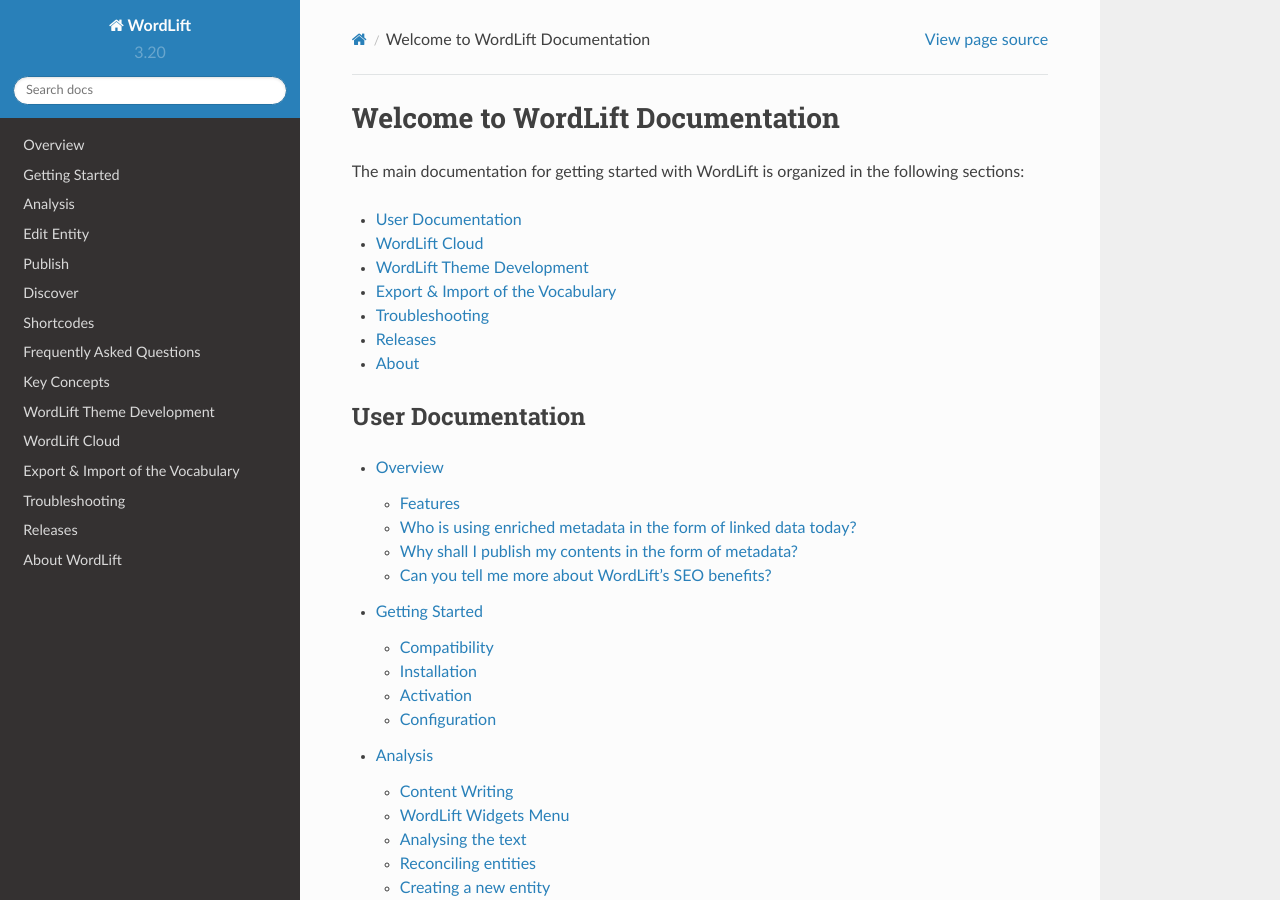
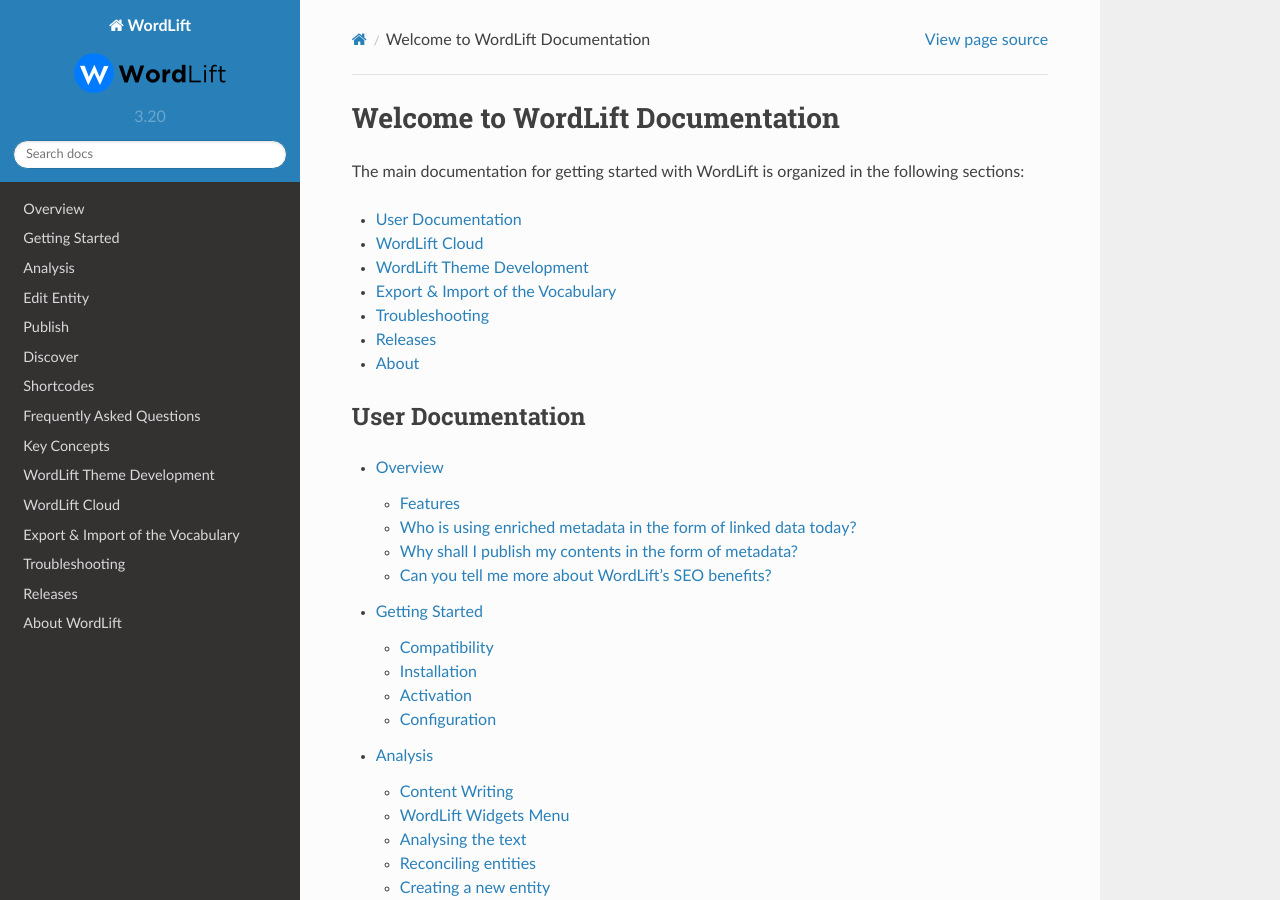
Before and after one commit to insideout10/wordlift-docs, a Sphinx documentation site: the page built from docs/index.rst, in a window 1280 px wide and 900 px high. Built offline with Sphinx 7.4.7 and the Read the Docs theme 2.0.0, drawn with Linux system fonts in a browser that asks for light colours.

Commit message:
adding the logo

```diff
--- a/docs/conf.py
+++ b/docs/conf.py
@@ -121,7 +121,7 @@
 
 # The name of an image file (relative to this directory) to place at the top
 # of the sidebar.
-#html_logo = None
+html_logo = 'images/logo-wordlift.png'
 
 # The name of an image file (within the static path) to use as favicon of the
 # docs.  This file should be a Windows icon file (.ico) being 16x16 or 32x32
```
